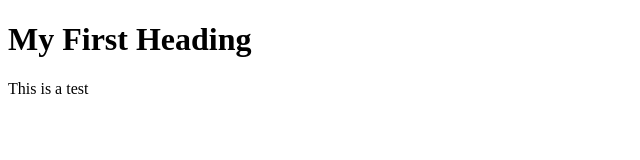
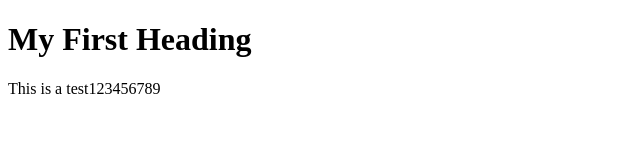
Before and after one commit to ElliottCPalmer/arduino, a plain HTML site: page index.html in a window 1280 px wide. Shown: the whole page, without its empty margins (0-640 px from the left). Drawn offline with Linux system fonts and the light colour scheme.

Commit message:
Update index.html

```diff
--- a/index.html
+++ b/index.html
@@ -7,5 +7,5 @@
 
 <body>
     <h1>My First Heading</h1>
-    <p>This is a test</p>
+    <p>This is a test123456789</p>
 </html>
```
